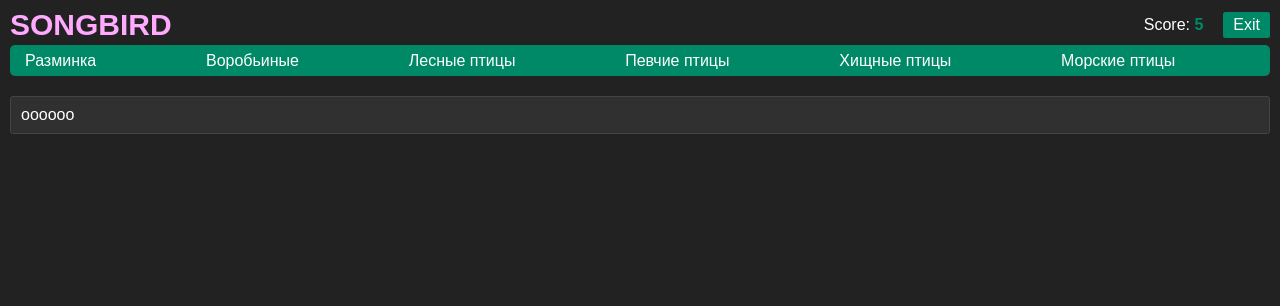
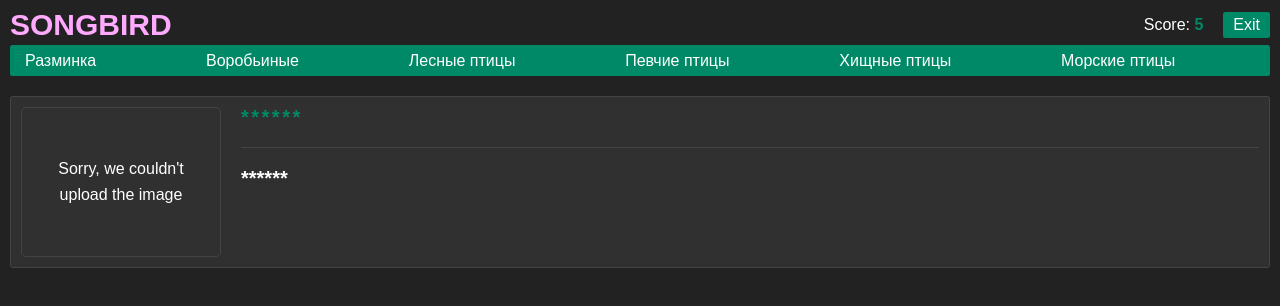
Before and after one commit to RVitaly1978/songbird, a React app: page / in a window 1280 px wide. Shown: the top 306 px of the page. Built offline with nearby package versions, Linux system fonts and the light colour scheme; no server answers.

Commit message:
feat: add randomBird layout

```diff
--- /dev/null
+++ b/src/components/audioComponent/AudioComponent.js
@@ -0,0 +1,24 @@
+import React from 'react';
+import styled from 'styled-components';
+
+const AudioContainer = styled.p`
+  padding-top: 2rem;
+
+  font-size: 2rem;
+  line-height: 1;
+  font-weight: 700;
+
+  user-select: none;
+`;
+
+AudioContainer.displayName = 'AudioContainerStyled';
+
+const AudioComponent = () => {
+  return (
+    <AudioContainer>
+      ******
+    </AudioContainer>
+  );
+};
+
+export default AudioComponent;
--- /dev/null
+++ b/src/components/audioComponent/index.ts
@@ -0,0 +1,3 @@
+import AudioComponent from './AudioComponent';
+
+export default AudioComponent;
--- /dev/null
+++ b/src/components/imageComponent/ImageComponent.js
@@ -0,0 +1,118 @@
+import React, { useState, useEffect } from 'react';
+import styled, { keyframes } from 'styled-components';
+
+import { urlToImage } from '../../constants';
+import Spinner from '../spinner/Spinner';
+
+const fadeInAnimation = keyframes`
+  0% { opacity: 0; }
+  100% { opacity: 1; }
+`;
+
+const ImageContainer = styled.div`
+  position: relative;
+
+  flex-shrink: 0;
+
+  width: 20rem;
+  height: 15rem;
+
+  line-height: 0;
+
+  overflow: hidden;
+
+  border: 1px solid #444;
+  border-radius: 0.5rem;
+
+  & img {
+    width: 100%;
+    height: auto;
+
+    object-fit: fill;
+    object-position: center;
+
+    border-radius: inherit;
+
+    animation: ${fadeInAnimation} 0.3s linear;
+  }
+`;
+
+const ImageError = styled.div`
+  display: flex;
+  justify-content: center;
+  align-items: center;
+
+  width: 100%;
+  height: 100%;
+  padding: 0 2rem;
+
+  line-height: 1.6;
+  text-align: center;
+
+  border-radius: inherit;
+
+  animation: ${fadeInAnimation} 0.3s linear;
+`;
+
+ImageContainer.displayName = 'ImageContainerStyled';
+ImageError.displayName = 'ImageErrorStyled';
+
+const ImageComponent = ({ image = '' }) => {
+  const [imageData, setImageData] = useState({
+    loading: true,
+    src: null,
+    error: null,
+  });
+
+  const handleImgError = () => {
+    setImageData({
+      loading: false,
+      src: null,
+      error: 'Sorry, we couldn\'t upload the image',
+    });
+  };
+
+  useEffect(() => {
+    let cancelled = false;
+
+    fetch(urlToImage + image)
+      .then((res) => res.blob())
+      .then((data) => !cancelled && setImageData({
+        loading: false,
+        src: URL.createObjectURL(data),
+        error: null,
+      }))
+      .catch(() => !cancelled && setImageData({
+        loading: false,
+        src: null,
+        error: 'Sorry, we couldn\'t upload the image',
+      }));
+
+    return () => {
+      cancelled = true;
+
+      setImageData({
+        loading: true,
+        src: null,
+        error: null,
+      });
+    };
+  }, [image]);
+
+  let element;
+  if (imageData.loading) {
+    element = <Spinner />;
+  } else if (imageData.src) {
+    element = <img src={imageData.src} alt='bird' onError={handleImgError} />;
+  } else {
+    element = <ImageError>{imageData.error}</ImageError>;
+  }
+
+  return (
+    <ImageContainer>
+      {element}
+    </ImageContainer>
+  );
+};
+
+export default ImageComponent;
--- /dev/null
+++ b/src/components/imageComponent/index.ts
@@ -0,0 +1,3 @@
+import ImageComponent from './ImageComponent';
+
+export default ImageComponent;
--- a/src/components/pagination/Pagination.js
+++ b/src/components/pagination/Pagination.js
@@ -6,7 +6,7 @@ const PaginationContainer = styled.ul`
   justify-content: space-between;
   flex-wrap: wrap;
 
-  border-radius: 5px;
+  border-radius: 0.25rem;
   overflow: hidden;
 `;
 
--- a/src/components/randomBird/RandomBird.js
+++ b/src/components/randomBird/RandomBird.js
@@ -1,7 +1,9 @@
 import React from 'react';
 import styled from 'styled-components';
 
-// import Pagination from '../pagination/index';
+import ImageComponent from '../imageComponent/index';
+import TitleComponent from '../titleComponent/index';
+import AudioComponent from '../audioComponent/index';
 
 const RandomBirdContainer = styled.div`
   display: flex;
@@ -15,12 +17,22 @@ const RandomBirdContainer = styled.div`
   border-radius: 0.25rem;
 `;
 
+const QuestionContainer = styled.div`
+  width: 100%;
+  margin-left: 2rem;
+`;
+
 RandomBirdContainer.displayName = 'RandomBirdContainerStyled';
+QuestionContainer.displayName = 'QuestionContainerStyled';
 
 const RandomBird = () => {
   return (
     <RandomBirdContainer>
-      oooooo
+      <ImageComponent />
+      <QuestionContainer>
+        <TitleComponent />
+        <AudioComponent />
+      </QuestionContainer>
     </RandomBirdContainer>
   );
 };
--- /dev/null
+++ b/src/components/spinner/Spinner.js
@@ -0,0 +1,48 @@
+import React from 'react';
+import styled, { keyframes } from 'styled-components';
+
+const spinAnimation = keyframes`
+  to { transform: rotate(360deg); }
+`;
+
+const SpinnerContainer = styled.div`
+  position: absolute;
+  top: 0;
+  right: 0;
+  bottom: 0;
+  left: 0;
+
+  display: flex;
+  justify-content: center;
+  align-items: center;
+
+  background-color: transparent;
+
+  border-radius: inherit;
+
+  pointer-events: none;
+`;
+
+const DonutSpinner = styled.div`
+  width: 4rem;
+  height: 4rem;
+
+  border: 0.5rem solid rgba(0, 188, 140, 0.1);
+  border-top-color: #008966;
+  border-radius: 50%;
+
+  animation: ${spinAnimation} 1.5s infinite linear;
+`;
+
+SpinnerContainer.displayName = 'SpinnerContainerStyled';
+DonutSpinner.displayName = 'DonutSpinnerStyled';
+
+function Spinner() {
+  return (
+    <SpinnerContainer>
+      <DonutSpinner />
+    </SpinnerContainer>
+  );
+}
+
+export default Spinner;
--- /dev/null
+++ b/src/components/spinner/index.ts
@@ -0,0 +1,3 @@
+import Spinner from './Spinner';
+
+export default Spinner;
--- /dev/null
+++ b/src/components/titleComponent/TitleComponent.js
@@ -0,0 +1,28 @@
+import React from 'react';
+import styled from 'styled-components';
+
+const TitleContainer = styled.p`
+  padding-bottom: 2rem;
+
+  border-bottom: 1px solid #444;
+
+  font-size: 2rem;
+  line-height: 1;
+  font-weight: 700;
+  color: #008966;
+  letter-spacing: 0.25rem;
+
+  user-select: none;
+`;
+
+TitleContainer.displayName = 'TitleContainerStyled';
+
+const TitleComponent = () => {
+  return (
+    <TitleContainer>
+      ******
+    </TitleContainer>
+  );
+};
+
+export default TitleComponent;
--- /dev/null
+++ b/src/components/titleComponent/index.ts
@@ -0,0 +1,3 @@
+import TitleComponent from './TitleComponent';
+
+export default TitleComponent;
--- a/src/constants.ts
+++ b/src/constants.ts
@@ -1 +1,2 @@
-export const API = process.env.NODE_ENV === 'development' ? '/api' : '';
+export const urlToImage = 'https://live.staticflickr.com/65535/49221158846_b0b69a58f1.jpg';
+// export const API = process.env.NODE_ENV === 'development' ? '/api' : '';
```
